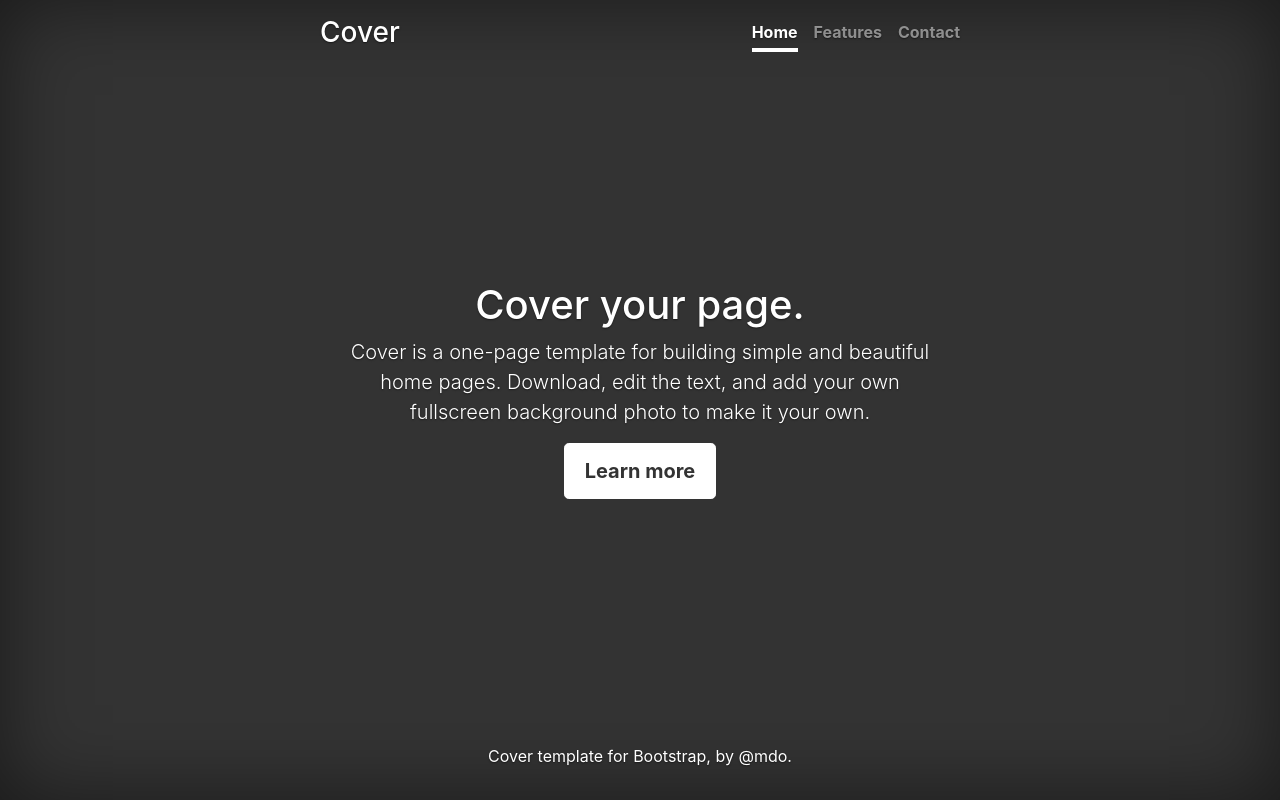
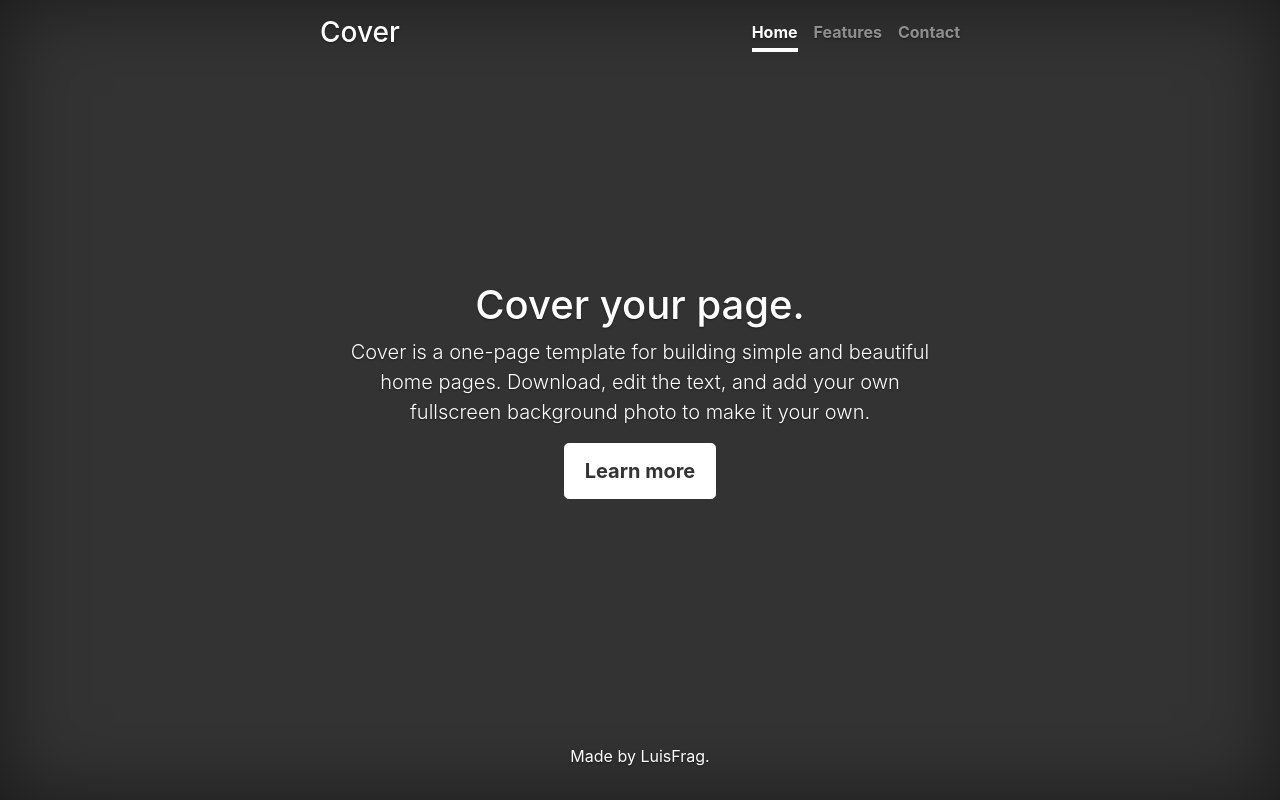
Before and after one commit to awkiamaru/booksure, an Angular app: page / in a window 1280 px wide. Built offline with nearby package versions, Linux system fonts and the light colour scheme.

Commit message:
Update Footer

```diff
--- a/src/app/layout/footer/footer.component.html
+++ b/src/app/layout/footer/footer.component.html
@@ -1,4 +1,4 @@
 
     <div class="inner">
-      <p>Cover template for <a href="https://getbootstrap.com/">Bootstrap</a>, by <a href="https://twitter.com/mdo">@mdo</a>.</p>
+      <p>Made by <a href="https://github.com/LuisFrag">LuisFrag</a>.</p>
     </div>
```
